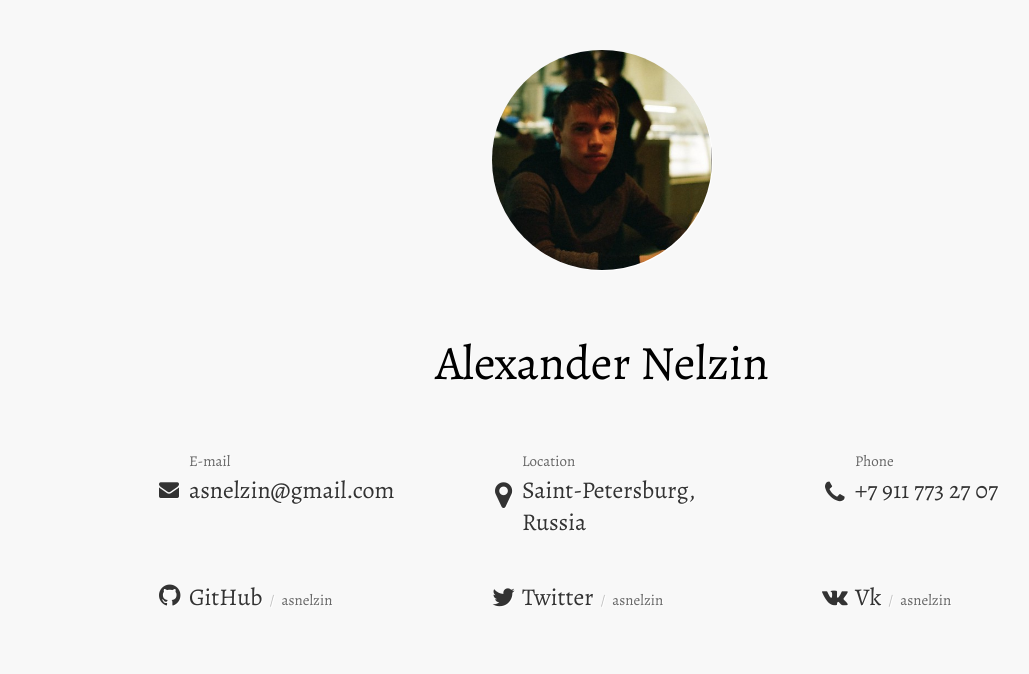
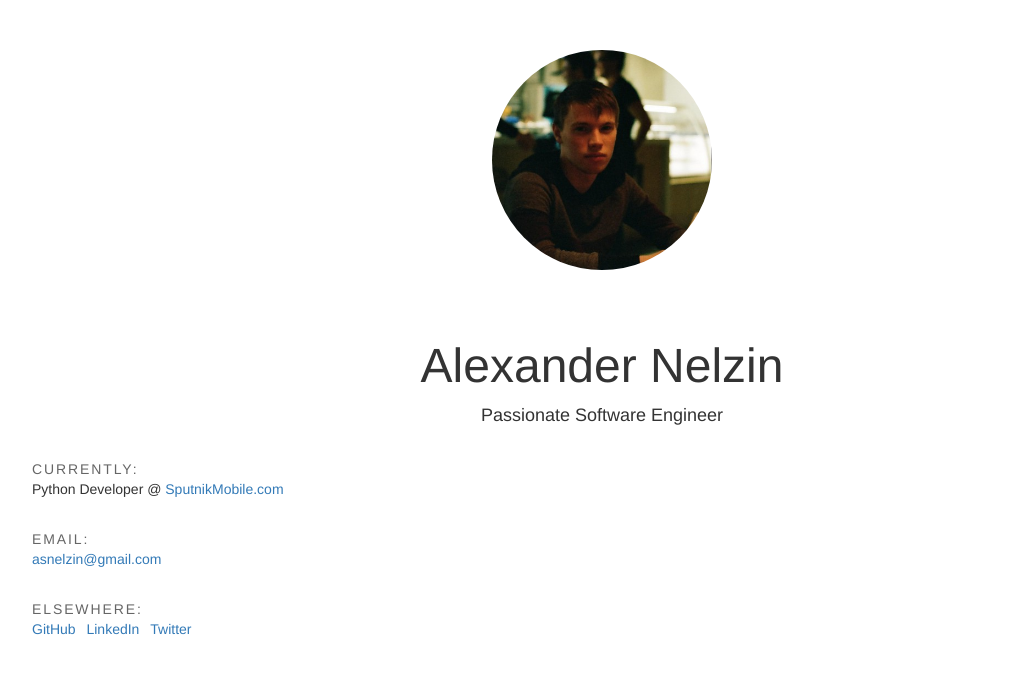
Before and after one commit to asnelzin/asnelzin.ru, a plain HTML site: page index.html in a window 1280 px wide. Shown: the whole page, without its empty margins (38-1067 px from the left). Drawn offline with nearby package versions, Linux system fonts and the light colour scheme.

Commit message:
[wip] new design;

```diff
--- /dev/null
+++ b/css/asnelzin.css
@@ -0,0 +1,59 @@
+.persona {
+    position: relative;
+
+    width: 220px;
+    height: 220px;
+    margin: 50px auto 50px;
+}
+
+.photo {
+    width: 100%;
+    height: 100%;
+
+    border-radius: 50%;
+    box-shadow: 1px 1px 0 #fff;
+}
+
+.name {
+    padding-bottom: 0;
+
+    font-size: 48px;
+    font-weight: 500;
+}
+
+.subname {
+    margin: 0;
+
+    font-size: 18px;
+    font-weight: 400;
+}
+
+.role-title {
+    margin: 0;
+    padding-top: 30px;
+
+    color: #666;
+    letter-spacing: .05cm;
+    font-weight: 400;
+}
+
+.role-value {
+    margin: 0;
+}
+
+.list {
+    position: relative;
+    padding: 0;
+    margin: 0;
+
+    list-style-type: none;
+}
+
+li:first-child {
+    margin-left: 0;
+}
+
+li {
+    display: inline;
+    margin-left: 7px;
+}
--- a/index.html
+++ b/index.html
@@ -6,70 +6,120 @@
     <meta name="viewport" content="width=device-width, initial-scale=1.0, maximum-scale=1.0, user-scalable=0">
     <meta name='yandex-verification' content='5aa2e42bbd59e946' />
     <link href='http://fonts.googleapis.com/css?family=Alegreya' rel='stylesheet' type='text/css'>
+
+    <!-- Latest compiled and minified CSS -->
+    <link rel="stylesheet" href="https://maxcdn.bootstrapcdn.com/bootstrap/3.3.7/css/bootstrap.min.css" integrity="sha384-BVYiiSIFeK1dGmJRAkycuHAHRg32OmUcww7on3RYdg4Va+PmSTsz/K68vbdEjh4u" crossorigin="anonymous">
+
     <link rel="stylesheet" href="css/icons.min.css"/>
-    <link rel="stylesheet" href="css/main.min.css"/>
+    <link rel="stylesheet" href="css/asnelzin.css"/>
     <title>Alexander Nelzin</title>
 </head>
 <body>
 <div class="container">
-    <div class="persona">
-        <img src="img/web-avatar.jpg" class="photo" alt="Alexander Nelzin"/>
+    <div class="row">
+        <div class="col-md-12">
+            <div class="persona">
+                <img src="img/web-avatar.jpg" class="photo" alt="Alexander Nelzin"/>
+            </div>
+        </div>
     </div>
-    <div class="content-position">
-        <div class="content">
-            <h1 class="name">Alexander Nelzin</h1>
-            <ul class="contacts list">
-                <li class="email piece">
-                    <a class="link" href="mailto:asnelzin@gmail.com">
-                        <div class="label">E-mail</div>
-                        <div class="icon"><i class="icon-email"></i></div>
-                        <div class="value">asnelzin@gmail.com</div>
-                    </a>
-                </li>
-                <li class="location piece">
-                    <a class="link" href="https://www.google.com/maps?q=Russia,+Saint+Petersburg">
-                        <div class="label">Location</div>
-                        <div class="icon"><i class="icon-location"></i></div>
-                        <div class="value">Saint-Petersburg, Russia</div>
-                    </a>
-                </li>
-                <li class="phone piece">
-                    <a class="link" href="tel:+79117732707">
-                        <div class="label">Phone</div>
-                        <div class="icon"><i class="icon-phone"></i></div>
-                        <div class="value">+7 911 773 27 07</div>
-                    </a>
-                </li>
-            </ul>
-            <ul class="links list">
-                <li class="github piece">
-                    <a class="link" href="https://github.com/asnelzin">
-                        <div class="icon"><i class="icon-github"></i></div>
-                        <span class="service">GitHub</span>
-                        <span class="dash">/</span>
-                        <span class="login">asnelzin</span>
-                    </a>
-                </li>
-                <li class="twitter piece">
-                    <a class="link" href="https://twitter.com/asnelzin">
-                        <div class="icon"><i class="icon-twitter"></i></div>
-                        <span class="service">Twitter</span>
-                        <span class="dash">/</span>
-                        <span class="login">asnelzin</span>
-                    </a>
-                </li>
-                <li class="vk piece">
-                    <a class="link" href="https://vk.com/asnelzin">
-                        <div class="icon"><i class="icon-vk"></i></div>
-                        <span class="service">Vk</span>
-                        <span class="dash">/</span>
-                        <span class="login">asnelzin</span>
-                    </a>
-                </li>
-            </ul>
+    <div class="row">
+        <div class="col-md-12">
+            <h1 class="text-center name">Alexander Nelzin</h1>
+            <p class="text-center subname">Passionate Software Engineer</p>
+        </div>
+    </div>
+    <div class="row">
+        <div class="col-md-6">
+            <div class="row">
+                <div class="col-md-6">
+                    <p class="text-left role-title">CURRENTLY:</p>
+                    <p class="text-left role-value">Python Developer @ <a href="sputnikmobile.com">SputnikMobile.com</a></p>
+                </div>
+            </div>
+
+            <div class="row">
+                <div class="col-md-6">
+                    <p class="text-left role-title">EMAIL:</p>
+                    <p class="text-left role-value"><a class="link" href="mailto:asnelzin@gmail.com">asnelzin@gmail.com</a></p>
+                </div>
+            </div>
+            <div class="row">
+                <div class="col-md-6">
+                    <p class="text-left role-title">ELSEWHERE:</p>
+                    <ul class="list">
+                        <li><a class="link" href="https://github.com/asnelzin">GitHub</a></li>
+                        <li><a class="link" href="https://github.com/asnelzin">LinkedIn</a></li>
+                        <li><a class="link" href="https://github.com/asnelzin">Twitter</a></li>
+                    </ul>
+                </div>
+            </div>
         </div>
     </div>
 </div>
+
+<!--<div class="container">-->
+    <!--<div class="persona">-->
+        <!--<img src="img/web-avatar.jpg" class="photo" alt="Alexander Nelzin"/>-->
+    <!--</div>-->
+    <!--<div class="content-position">-->
+        <!--<div class="content">-->
+            <!--<h1 class="name">Alexander Nelzin</h1>-->
+            <!--<ul class="contacts list">-->
+                <!--<li class="email piece">-->
+                    <!--<a class="link" href="mailto:asnelzin@gmail.com">-->
+                        <!--<div class="label">E-mail</div>-->
+                        <!--<div class="icon"><i class="icon-email"></i></div>-->
+                        <!--<div class="value">asnelzin@gmail.com</div>-->
+                    <!--</a>-->
+                <!--</li>-->
+                <!--<li class="location piece">-->
+                    <!--<a class="link" href="https://www.google.com/maps?q=Russia,+Saint+Petersburg">-->
+                        <!--<div class="label">Location</div>-->
+                        <!--<div class="icon"><i class="icon-location"></i></div>-->
+                        <!--<div class="value">Saint-Petersburg, Russia</div>-->
+                    <!--</a>-->
+                <!--</li>-->
+                <!--<li class="phone piece">-->
+                    <!--<a class="link" href="tel:+79117732707">-->
+                        <!--<div class="label">Phone</div>-->
+                        <!--<div class="icon"><i class="icon-phone"></i></div>-->
+                        <!--<div class="value">+7 911 773 27 07</div>-->
+                    <!--</a>-->
+                <!--</li>-->
+            <!--</ul>-->
+            <!--<ul class="links list">-->
+                <!--<li class="github piece">-->
+                    <!--<a class="link" href="https://github.com/asnelzin">-->
+                        <!--<div class="icon"><i class="icon-github"></i></div>-->
+                        <!--<span class="service">GitHub</span>-->
+                        <!--<span class="dash">/</span>-->
+                        <!--<span class="login">asnelzin</span>-->
+                    <!--</a>-->
+                <!--</li>-->
+                <!--<li class="twitter piece">-->
+                    <!--<a class="link" href="https://twitter.com/asnelzin">-->
+                        <!--<div class="icon"><i class="icon-twitter"></i></div>-->
+                        <!--<span class="service">Twitter</span>-->
+                        <!--<span class="dash">/</span>-->
+                        <!--<span class="login">asnelzin</span>-->
+                    <!--</a>-->
+                <!--</li>-->
+                <!--<li class="vk piece">-->
+                    <!--<a class="link" href="https://vk.com/asnelzin">-->
+                        <!--<div class="icon"><i class="icon-vk"></i></div>-->
+                        <!--<span class="service">Vk</span>-->
+                        <!--<span class="dash">/</span>-->
+                        <!--<span class="login">asnelzin</span>-->
+                    <!--</a>-->
+                <!--</li>-->
+            <!--</ul>-->
+        <!--</div>-->
+    <!--</div>-->
+<!--</div>-->
+
+<!-- Latest compiled and minified JavaScript -->
+<script src="https://maxcdn.bootstrapcdn.com/bootstrap/3.3.7/js/bootstrap.min.js" integrity="sha384-Tc5IQib027qvyjSMfHjOMaLkfuWVxZxUPnCJA7l2mCWNIpG9mGCD8wGNIcPD7Txa" crossorigin="anonymous"></script>
 
 <!-- Yandex.Metrika counter -->
 <script type="text/javascript">
```
